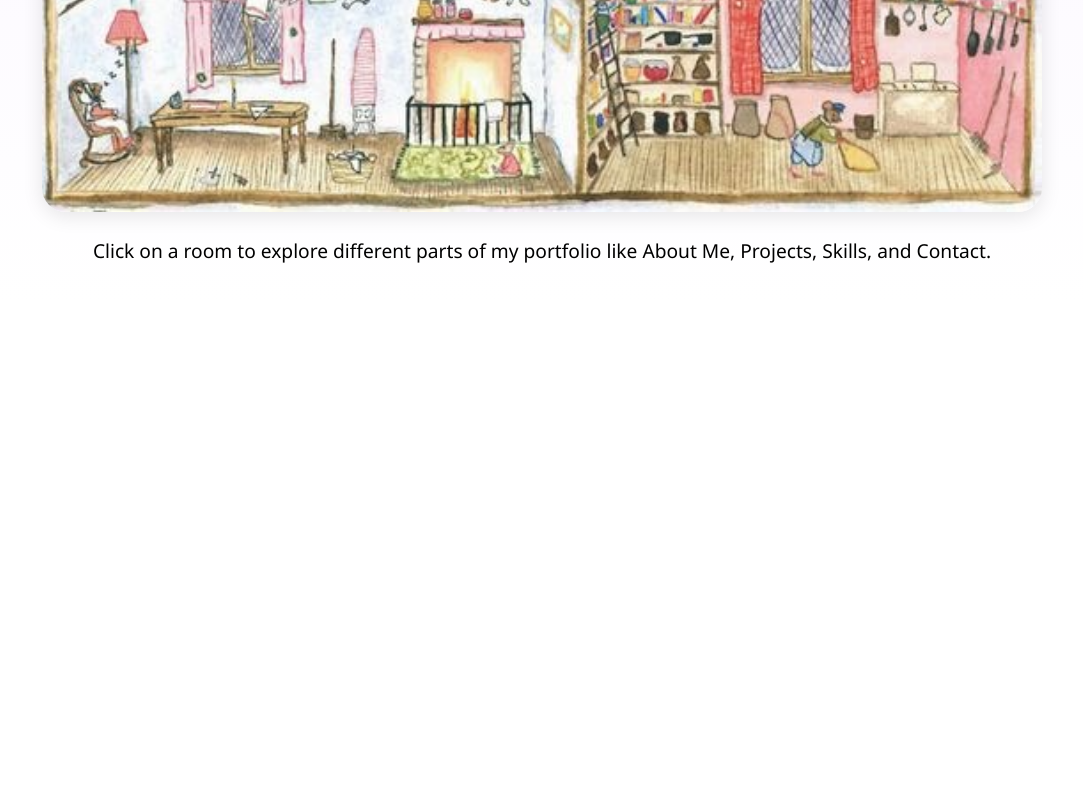
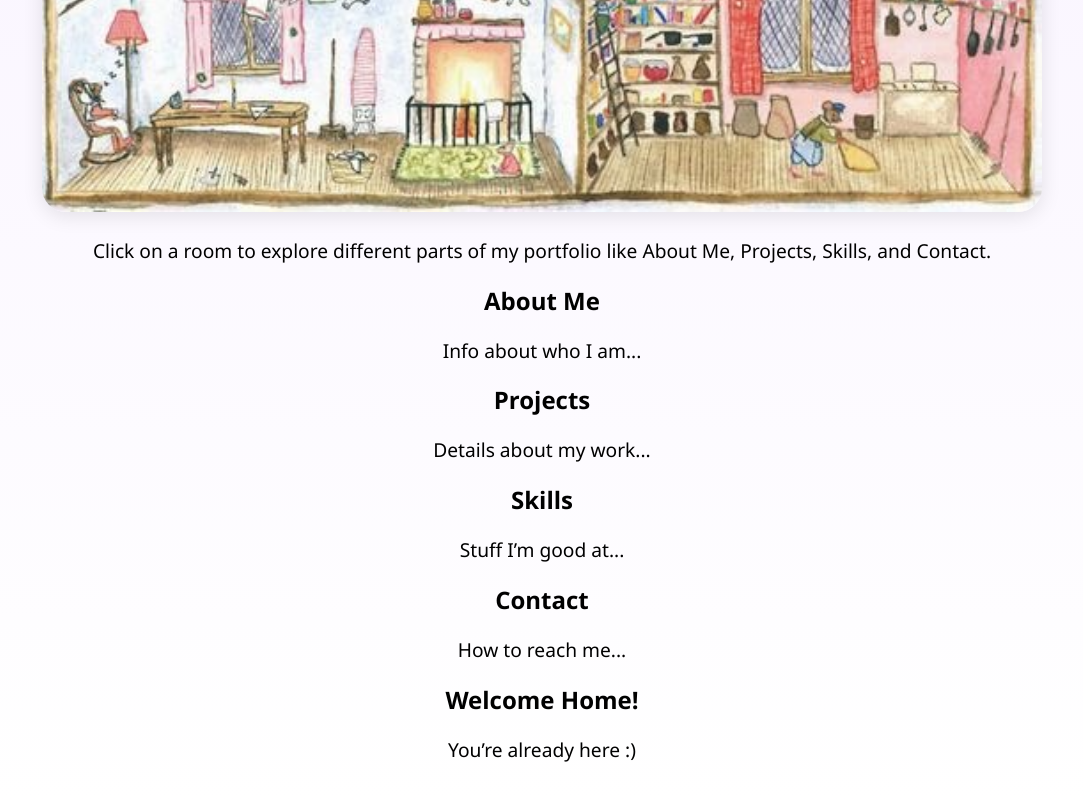
Before and after one commit to Miriidale/dollhouse.portfolio, a plain HTML site: page index.html in a window 1280 px wide. Shown: the part 1318-2118 px from the top of the page, without its empty margins (98-1181 px from the left). Before the commit the page ends 1621 px from the top, so only its background shows below. Drawn offline with Linux system fonts and the light colour scheme.

Commit message:
Update index.html
Updated with interactive image map

```diff
--- a/index.html
+++ b/index.html
@@ -36,12 +36,33 @@
 <body>
   <div class="container">
     <h1>Welcome to My Portfolio</h1>
+
+    <!-- Dollhouse image with clickable map -->
     <img
       src="dollhouse.jpg"
       alt="Cartoon Dollhouse"
+      usemap="#dollhousemap"
       class="dollhouse"
     />
+
+    <!-- Image Map Hotspots -->
+    <map name="dollhousemap">
+      <!-- Coordinates will depend on your actual image dimensions -->
+      <area shape="rect" coords="150,120,300,250" href="#about" alt="About Me" />
+      <area shape="rect" coords="320,120,470,250" href="#projects" alt="Projects" />
+      <area shape="rect" coords="500,260,650,380" href="#skills" alt="Skills" />
+      <area shape="rect" coords="200,380,370,500" href="#contact" alt="Contact" />
+      <area shape="rect" coords="400,510,600,650" href="#home" alt="Home" />
+    </map>
+
     <p>Click on a room to explore different parts of my portfolio like About Me, Projects, Skills, and Contact.</p>
   </div>
+
+  <!-- Placeholder sections -->
+  <div id="about"><h2>About Me</h2><p>Info about who I am...</p></div>
+  <div id="projects"><h2>Projects</h2><p>Details about my work...</p></div>
+  <div id="skills"><h2>Skills</h2><p>Stuff I’m good at...</p></div>
+  <div id="contact"><h2>Contact</h2><p>How to reach me...</p></div>
+  <div id="home"><h2>Welcome Home!</h2><p>You’re already here :)</p></div>
 </body>
 </html>
```
